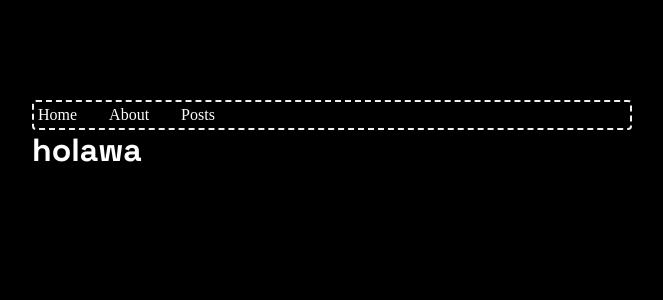
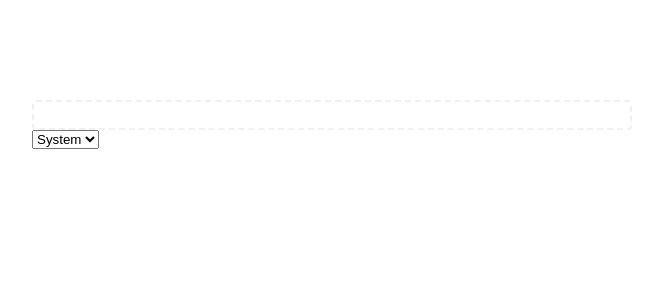
Before and after one commit to Velaryo/next-app-midu, a Next.js app: page / in a window 1280 px wide. Shown: the top 300 px of the page, without its empty margins (308-971 px from the left). Built offline with nearby package versions, Linux system fonts and the light colour scheme.

Commit message:
dark theme

```diff
--- /dev/null
+++ b/app/DarkModeBtn.jsx
@@ -0,0 +1,29 @@
+'use client'
+
+import { useTheme } from "next-themes"
+import { useEffect, useState } from "react"
+
+
+const DarkModeBtn = () => {
+    const [mounted, setMounted] = useState(false)
+    const { theme, setTheme } = useTheme()
+
+    // useEffect only runs on the client, so now we can safely show the UI
+    useEffect(() => {
+        setMounted(true)
+    }, [])
+
+    if (!mounted) {
+        return null
+    }
+
+    return (
+        <select value={theme} onChange={e => setTheme(e.target.value)}>
+            <option value="system">System</option>
+            <option value="dark">Dark</option>
+            <option value="light">Light</option>
+        </select>
+    )
+}
+
+export default DarkModeBtn
--- /dev/null
+++ b/app/Providers.jsx
@@ -0,0 +1,12 @@
+'use client'
+import { ThemeProvider } from "next-themes"
+import React from "react"
+
+const Providers = ({ children }) => {
+    return (
+        <ThemeProvider>
+            {children}
+        </ThemeProvider>
+    )
+}
+export default Providers
--- a/app/layout.js
+++ b/app/layout.js
@@ -3,6 +3,7 @@ import '../styles/globals.css'
 
 import { Navigation } from '../components/Navigation'
 import { font } from './font'
+import Providers from './Providers'
 
 export const metadata = {
   title: 'UN titulo',
@@ -13,9 +14,12 @@ export default function RootLayout ({ children }) {
   return (
     <html lang='es'>
       <head />
+
       <body className={font.variable}>
-        <Navigation />
-        {children}
+        <Providers>
+          <Navigation />
+          {children}
+        </Providers>
       </body>
     </html>
   )
--- a/app/page.jsx
+++ b/app/page.jsx
@@ -1,3 +1,10 @@
+import DarkModeBtn from "./DarkModeBtn"
+
 export default function HomePAge () {
-  return <h1>holawa</h1>
+  return (
+    <>
+      <DarkModeBtn />
+      <h1>holawa</h1>
+    </>
+  )
 }
--- a/components/Navigation.jsx
+++ b/components/Navigation.jsx
@@ -1,5 +1,6 @@
 import Link from 'next/link'
 import styles from './Navigation.module.css'
+
 
 const links = [
   {
--- a/package.json
+++ b/package.json
@@ -14,6 +14,7 @@
     "eslint": "8.35.0",
     "eslint-config-next": "13.2.1",
     "next": "13.2.1",
+    "next-themes": "^0.2.1",
     "react": "18.2.0",
     "react-dom": "18.2.0"
   },
--- a/styles/globals.css
+++ b/styles/globals.css
@@ -94,7 +94,7 @@ body {
       rgb(var(--background-end-rgb))
     )
     rgb(var(--background-start-rgb)); */
-  background: black;
+
   padding: 100px;
   max-width: 800px;
   margin: 0 auto;
```
Also changed, not shown: 1 other file (tests, documents, lock files or other folders).
